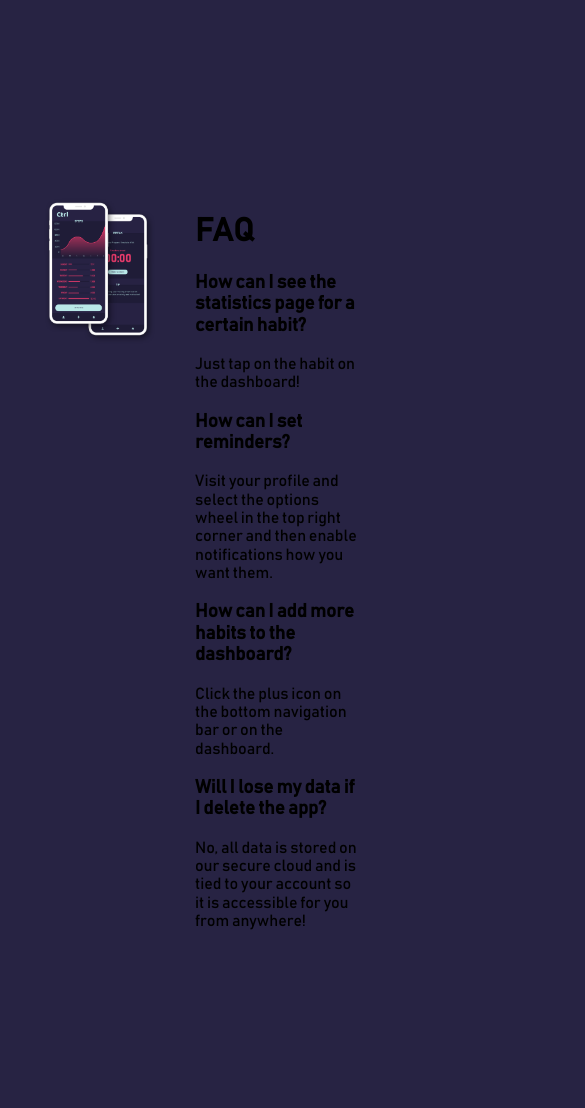
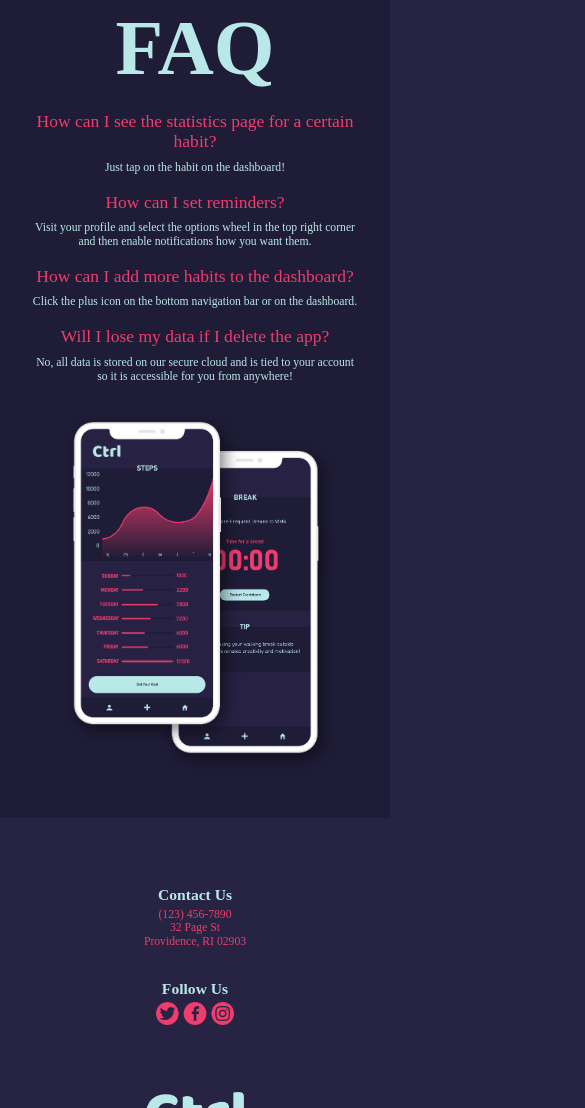
Before and after one commit to nolanbadore/ctrl-habit-app, a plain HTML site: page index.html in a window 390 px wide. Shown: the part 892-2000 px from the top of the page, 585 px wide, since content can reach past the window. Drawn offline with nearby package versions, Linux system fonts and the light colour scheme; a web font is replaced by a local one.

Commit message:
Landing Commit

```diff
--- a/index.html
+++ b/index.html
@@ -61,17 +61,19 @@
 <footer>
 
     <img src="img/logo.png" alt="ctrl logo" class="footerLogo">
+  <div class="footerInfo">
     <div class="footerContact">
       <h4>Contact Us</h4>
       <h5>
-      (123) 456-7890
-      32 Page St
+        (123) 456-7890<br>
+        32 Page St<br>
         Providence, RI 02903
       </h5>
     </div>
     <div class="footerSocial">
-    <h4>Contact Us</h4>
-    <img src="img/socials.png" alt="social icons" class="social">
+      <h4 class="follow">Follow Us</h4>
+      <a href="#"><img src="img/socials.png" alt="social icons" class="social"></a>
+    </div>
   </div>
 
 </footer>
--- a/scss/_footer.scss
+++ b/scss/_footer.scss
@@ -0,0 +1,82 @@
+footer {
+	display: grid;
+	grid-template-columns: repeat(12, 1fr);
+    grid-template-rows: repeat(4, 1fr);
+    overflow: hidden;
+
+    img {
+    	grid-row: 2 / span 2;
+		grid-column: 2 / span 4;
+		width: 12vw;
+    	align-self: center;
+    	justify-self: end;
+	}
+
+    .footerInfo {
+    	grid-row: 2 / span 2;
+		grid-column: 7 / span 5;
+		align-self: center;
+
+		h4 {
+			color: #BAE8E8;
+			font-size: 1.25vw;
+			font-weight: 600;
+			font-family: 'Bahnschrift';
+			margin: .5rem 0 0 0;
+		}
+
+		h5 {
+			margin: .25rem 0 0 0;
+			color: #EF3D6D;
+			font-size: .9vw;
+			font-weight: 100;
+			font-family: 'Bahnschrift';
+		}
+
+		img {
+			margin: .25rem 0 0 0;
+			width: 9vw;
+		}
+
+		.follow {
+			margin-top: 2rem;
+		}
+
+    }
+}
+
+  @media only screen and (max-width: 55em){
+	  footer {
+	  	grid-template-rows: .5fr 2fr 1fr .5fr;
+		  	.footerInfo {
+		  		grid-row: 2 / span 1;
+				grid-column: 2 / span 10;
+				order: 1;
+				text-align: center;
+
+				h4 {
+					font-size: 4vw;
+				}
+
+				h5 {
+					font-size: 3vw;
+				}
+
+				img {
+					margin: .25rem 0 0 0;
+					width: 20vw;
+				}
+
+		  	}
+
+		  	img {
+		  		grid-row: 3 / span 1;
+				grid-column: 2 / span 10;
+				width: 25vw;
+				order: 2;
+				align-self: center;
+    			justify-self: center;
+    			margin-top: 3rem;
+			}
+		}
+  }
--- a/scss/_header.scss
+++ b/scss/_header.scss
@@ -73,7 +73,7 @@ header {
 				border-radius: 15px;
 				margin:0 auto;
     			display:block;
-    			margin-top: 4rem;
+    			margin-top: 2rem;
 			}
     	}
 
--- a/scss/_main-content.scss
+++ b/scss/_main-content.scss
@@ -3,21 +3,71 @@
 	grid-template-columns: repeat(12, 1fr);
     grid-template-rows: repeat(6, 1fr);
     overflow: hidden;
+    background-color: #1F1C37;
+    padding: 4rem 0 2rem 0;
 
     img {
-    	grid-row: 2 / span 4;
+    	grid-row: 1 / span 6;
 		grid-column: 2 / span 4;
 		width: 100%;
     }
 
     div {
-    	grid-row: 2 / span 4;
+    	grid-row: 1 / span 6;
 		grid-column: 7 / span 5;
 		align-self: center;
+
+		h1 {
+			color: #BAE8E8;
+			font-size: 8vw;
+			font-weight: 900;
+			font-family: 'Bahnschrift';
+			margin: 0;
+		}
+
+		h3 {
+			color: #EF3D6D;
+			font-size: 1.75vw;
+			font-weight: 400;
+			font-family: 'Bahnschrift';
+		}
+		p {
+			color: #BAE8E8;
+			font-size: 1.25vw;
+			font-weight: 100;
+			font-family: 'Bahnschrift';
+			margin-top: -1rem;
+		}
     }
 }
 
   @media only screen and (max-width: 55em){
+  	.FAQ {
+	  	div {
+	  		grid-row: 1 / span 3;
+			grid-column: 2 / span 10;
+			order: 1;
+			text-align: center;
 
+			h1 {
+				font-size: 20vw;
+			}
 
+			h3 {
+				font-size: 4.5vw;
+			}
+
+			p {
+				font-size: 3vw;
+				margin-top: -.5rem;
+			}
+	  	}
+
+	  	img {
+	  		grid-row: 4 / span 3;
+			grid-column: 2 / span 10;
+			width: 100%;
+			order: 2;
+		}
+	}
   }
```
Also changed, not shown: css/main.css. Lines whose indentation alone changed are shown as unchanged.
